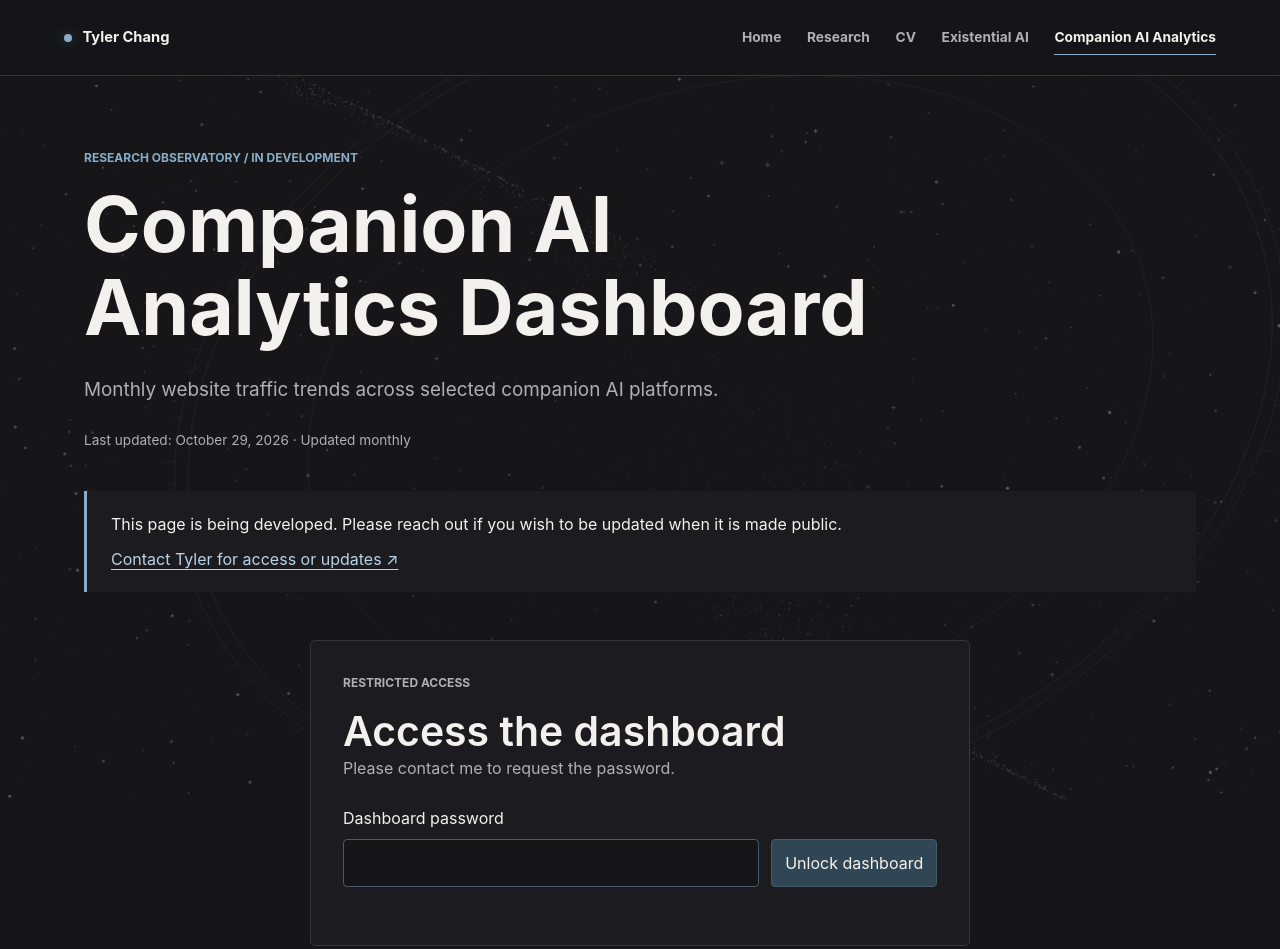
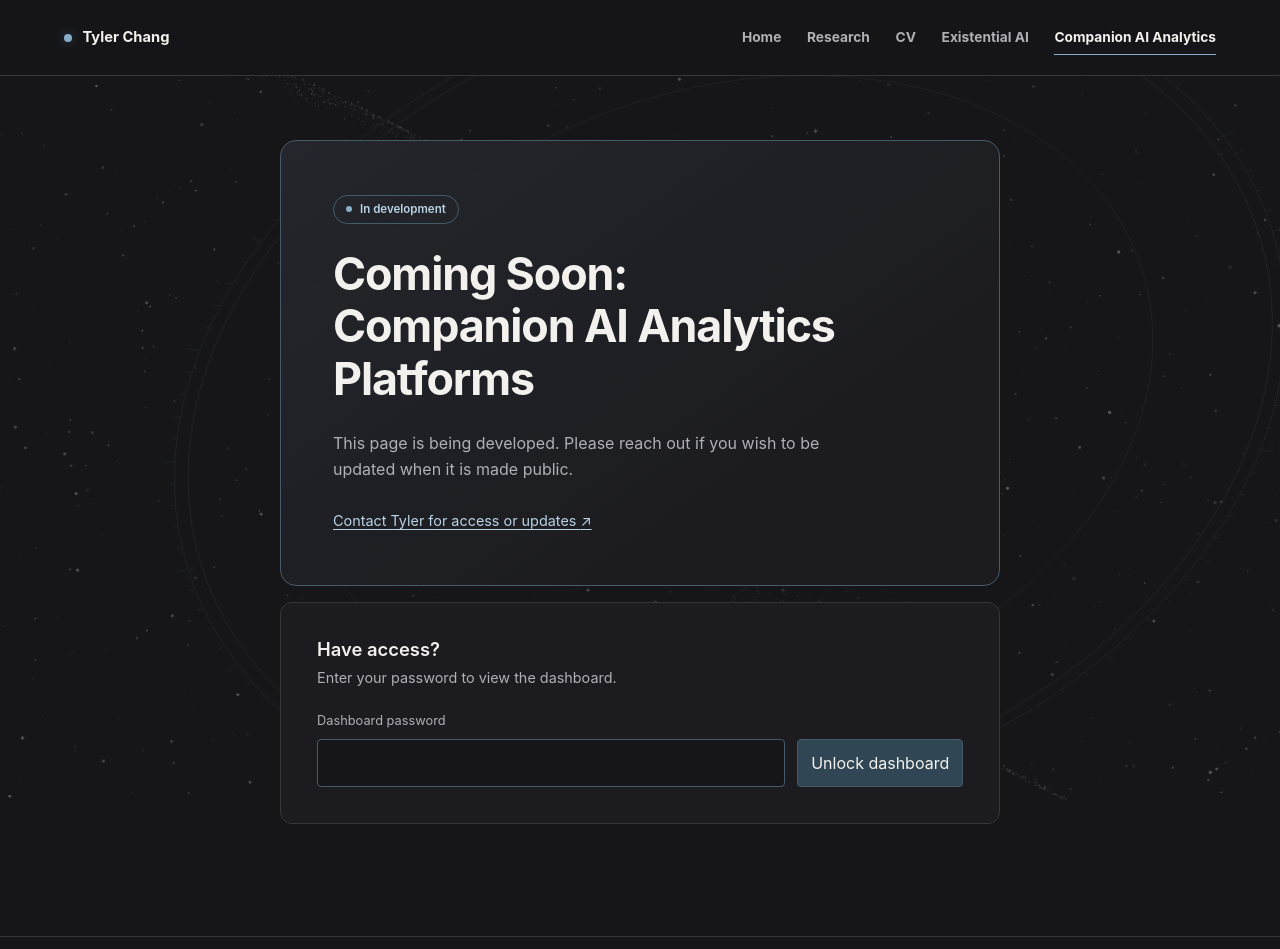
Before and after one commit to the-ethical-ai/the-ethical-ai.github.io, a plain HTML site: page companion-ai-analytics.html in a window 1280 px wide. Shown: the top 949 px of the page. Drawn offline with Linux system fonts and the light colour scheme.

Commit message:
Simplify locked analytics page with coming soon cards

```diff
--- a/companion-ai-analytics.html
+++ b/companion-ai-analytics.html
@@ -35,20 +35,16 @@
     </header>
 
     <main class="content-page analytics-page">
-      <header class="analytics-intro">
-        <p class="eyebrow">Research observatory / in development</p>
-        <h1>Companion AI<br />Analytics Dashboard</h1>
-        <p class="lead">Monthly website traffic trends across selected companion AI platforms.</p>
-        <p class="analytics-update">Last updated: <time id="last-updated" datetime="2026-10-29">October 29, 2026</time> · Updated monthly</p>
-      </header>
-      <aside class="development-notice" aria-label="Development notice">
+      <div id="access-screen" class="access-screen">
+        <section class="coming-soon" aria-labelledby="coming-soon-title">
+          <span class="coming-soon-status">In development</span>
+          <h1 id="coming-soon-title">Coming Soon:<span>Companion AI Analytics Platforms</span></h1>
           <p>This page is being developed. Please reach out if you wish to be updated when it is made public.</p>
-        <a href="mailto:tlc373@drexel.edu?subject=Companion%20AI%20Analytics%20Dashboard">Contact Tyler for access or updates &#8599;</a>
-      </aside>
+          <a href="mailto:tlc373@drexel.edu?subject=Companion%20AI%20Analytics%20Dashboard">Contact Tyler for access or updates <span aria-hidden="true">&#8599;</span></a>
+        </section>
         <section id="access-gate" class="analytics-panel access-gate" aria-labelledby="access-title">
-        <p class="eyebrow">Restricted access</p>
-        <h2 id="access-title">Access the dashboard</h2>
-        <p>Please contact me to request the password.</p>
+          <h2 id="access-title">Have access?</h2>
+          <p>Enter your password to view the dashboard.</p>
           <form id="unlock-form">
             <label for="dashboard-password">Dashboard password</label>
             <div class="unlock-row"><input id="dashboard-password" type="password" required autocomplete="current-password" /><button type="submit">Unlock dashboard</button></div>
@@ -56,7 +52,15 @@
           </form>
           <noscript>JavaScript is required to decrypt and view this dashboard.</noscript>
         </section>
+      </div>
       <section id="dashboard" hidden aria-label="Traffic analytics">
+        <header class="analytics-intro">
+          <p class="eyebrow">Research observatory / in development</p>
+          <h1>Companion AI<br />Analytics Dashboard</h1>
+          <p class="lead">Monthly website traffic trends across selected companion AI platforms.</p>
+          <p class="analytics-update">Last updated: <time id="last-updated" datetime="2026-10-29">October 29, 2026</time> · Updated monthly</p>
+        </header>
+
         <div class="dashboard-toolbar"><p id="coverage-label"></p><button id="lock-dashboard" type="button">Lock dashboard</button></div>
         <div id="summary-cards" class="summary-cards"></div>
         <section class="analytics-panel" aria-labelledby="chart-title">
--- a/companion-analytics.css
+++ b/companion-analytics.css
@@ -6,10 +6,23 @@
 .analytics-intro .lead { margin-top: 1.5rem; }
 .analytics-update, .chart-help, .analytics-panel > p, .dashboard-toolbar, .summary-cards small, #selection-status { color: var(--muted); }
 .analytics-update { margin-top: 1.5rem; font-size: .85rem; }
-.development-notice { border-left: 3px solid var(--blue); padding: 1.25rem 1.5rem; background: var(--surface); margin-bottom: 2rem; }
-.development-notice p { margin: 0 0 .5rem; }
 .analytics-panel { padding: clamp(1.2rem, 3vw, 2rem); background: var(--surface); border: 1px solid var(--line); border-radius: 5px; margin-top: 1.5rem; }
-.access-gate { max-width: 660px; margin: 3rem auto; }
+.access-screen { max-width: 720px; margin: clamp(3rem, 8vh, 6rem) auto 0; }
+.coming-soon { background: linear-gradient(145deg, rgba(135,173,200,.07), transparent 70%), var(--surface); border: 1px solid var(--line-bright); border-radius: 16px; padding: clamp(1.75rem, 5vw, 3.25rem); }
+.coming-soon-status { display: inline-flex; align-items: center; gap: .5rem; color: var(--blue-bright); font-size: .72rem; font-weight: 600; border: 1px solid var(--line-bright); border-radius: 999px; padding: .25rem .75rem; }
+.coming-soon-status::before { content: ""; width: 6px; height: 6px; border-radius: 50%; background: var(--blue); }
+.coming-soon h1 { font-size: clamp(1.8rem, 4vw, 2.8rem); line-height: 1.18; margin: 1.5rem 0; letter-spacing: -.025em; }
+.coming-soon h1 span { display: block; }
+.coming-soon p { color: var(--muted); max-width: 50ch; margin: 0 0 1.5rem; }
+.coming-soon a { font-size: .9rem; }
+.access-gate { margin: 1rem 0 0; border-radius: 12px; padding: clamp(1.5rem, 4vw, 2.25rem); }
+.access-gate h2 { font-size: 1.15rem; }
+.access-gate > p { margin: .4rem 0 0; font-size: .9rem; }
+.access-gate #unlock-form { margin-top: 1.25rem; }
+.access-gate #unlock-form label { font-size: .8rem; color: var(--muted); }
+.access-gate #access-message { margin-bottom: 0; }
+.access-gate #access-message:empty { display: none; }
+@media(max-width: 440px) { .unlock-row { flex-direction: column; } .unlock-row button { width: 100%; } }
 .analytics-page button, .analytics-page input, .analytics-page select { font: inherit; color: var(--text); background: var(--background); border: 1px solid var(--line-bright); border-radius: 4px; padding: .6rem .8rem; }
 .analytics-page button { cursor: pointer; }
 .analytics-page button:hover { border-color: var(--blue); background: #283640; }
--- a/companion-analytics.js
+++ b/companion-analytics.js
@@ -104,6 +104,7 @@
       $('dashboard-password').value = '';
       $('access-message').textContent = '';
       $('access-gate').hidden = true;
+      $('access-screen').hidden = true;
       $('dashboard').hidden = false;
       $('lock-dashboard').focus();
     } catch (_) {
@@ -126,6 +127,7 @@
     $('select-top').onclick = null;
     $('dashboard').hidden = true;
     $('access-gate').hidden = false;
+    $('access-screen').hidden = false;
     $('dashboard-password').focus();
   });
 })();
```
Also changed, not shown: 1 other file. Lines whose indentation alone changed are shown as unchanged.
